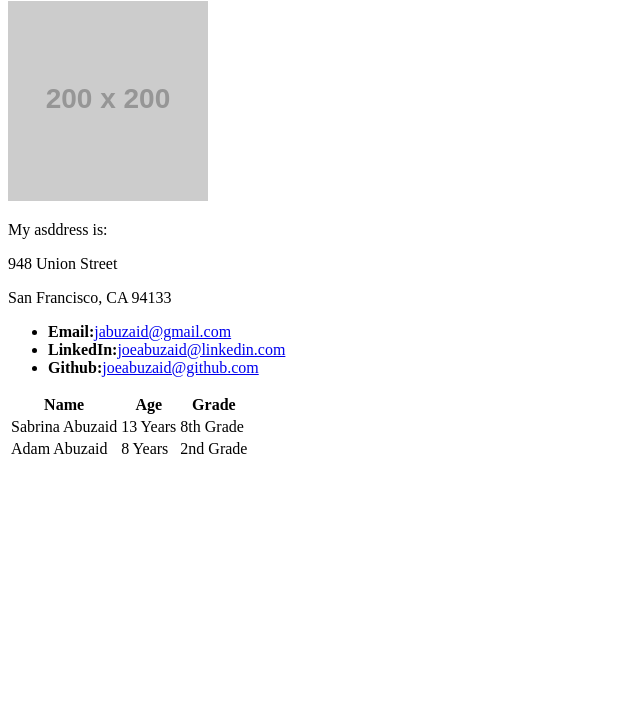
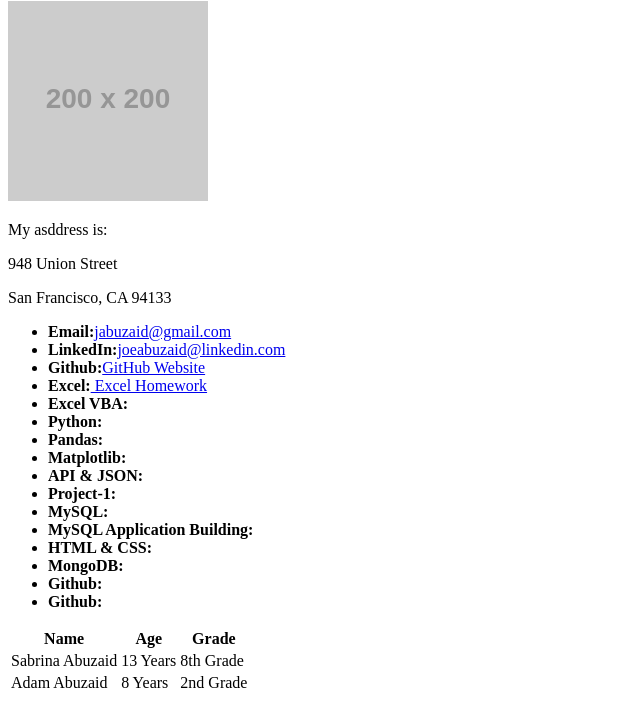
Before and after one commit to jabuzaid/jabuzaid.github.io, a plain HTML site: page index.html in a window 1280 px wide. Shown: the part 79-800 px from the top of the page, without its empty margins (0-640 px from the left). Drawn offline with Linux system fonts and the light colour scheme; placeholder pictures from the web are drawn by us.

Commit message:
Update index.html

```diff
--- a/index.html
+++ b/index.html
@@ -18,7 +18,20 @@
   <ul>
     <li> <strong>Email:</strong><a href="#">jabuzaid@gmail.com</a></li>
     <li><strong>LinkedIn:</strong><a href="https://www.linkedin.com/in/joe-abuzaid">joeabuzaid@linkedin.com</a></li>
-    <li><strong>Github:</strong><a href="#">joeabuzaid@github.com</a></li>
+    <li><strong>Github:</strong><a href="https://jabuzaid.github.io">GitHub Website</a></li>
+    <li><strong>Excel:</strong><a href="Excel"> Excel Homework</a></li>
+    <li><strong>Excel VBA:</strong><a href="Excel VBA"></a></li>
+    <li><strong>Python:</strong><a href="Python"></a></li>
+    <li><strong>Pandas:</strong><a href="Pandas"></a></li>
+    <li><strong>Matplotlib:</strong><a href="Matplotlib"></a></li>
+    <li><strong>API & JSON:</strong><a href="API & JSON"></a></li>
+    <li><strong>Project-1:</strong><a href="Project-1"></a></li>
+    <li><strong>MySQL:</strong><a href="MySQL"></a></li>
+    <li><strong>MySQL Application Building:</strong><a href="MySQL application Building"></a></li>
+    <li><strong>HTML & CSS:</strong><a href="HTML & CSS"></a></li>
+    <li><strong>MongoDB:</strong><a href="MongoDB"></a></li>
+    <li><strong>Github:</strong><a href="#"></a></li>
+    <li><strong>Github:</strong><a href="#"></a></li>
   </ul>
 
   <table>
```
